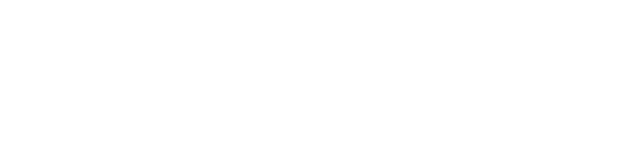
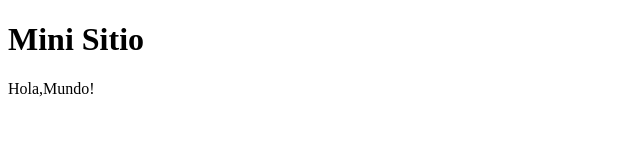
Before and after one commit to salomenavarro/Mini_Sitio_v3, a plain HTML site: page index.html in a window 1280 px wide. Shown: the whole page, without its empty margins (0-640 px from the left). Drawn offline with Linux system fonts and the light colour scheme.

Commit message:
feat(html): enlazamos saludo.js al index.html

```diff
--- a/index.html
+++ b/index.html
@@ -6,6 +6,8 @@
     <title>Document</title>
 </head>
 <body>
-    <title>Mini Sitio</title>
+    <h1>Mini Sitio</h1>
+    <script src="saludo.js"></script>
+
 </body>
 </html>
--- a/saludo.js
+++ b/saludo.js
@@ -1,4 +1,5 @@
 function saludar(nombre) {
   console.log("Hola, " + nombre + "!");
+  document.writeln("Hola,"+ nombre +"!")
 }
 saludar("Mundo"); // Muestra "Hola, Mundo!"
```
